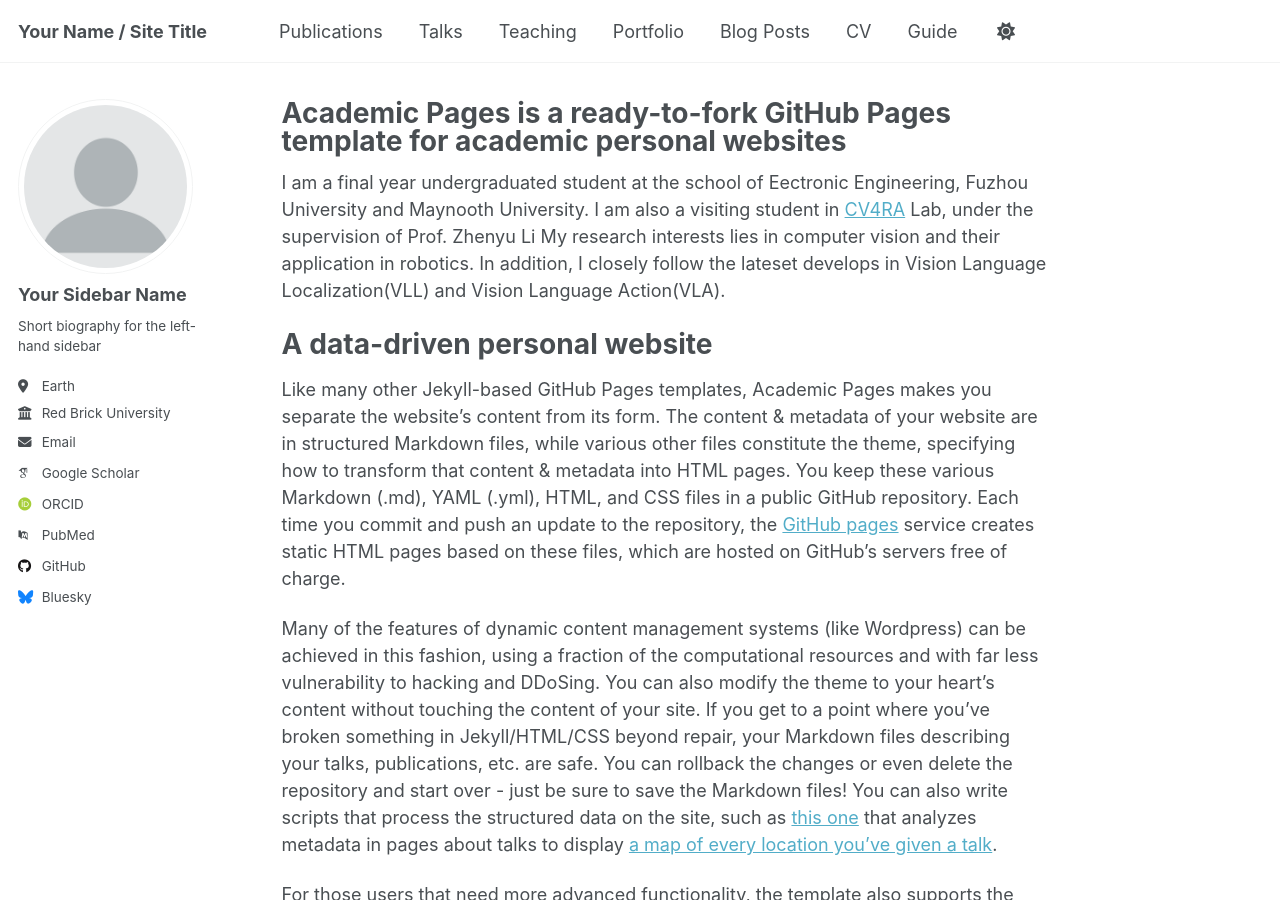
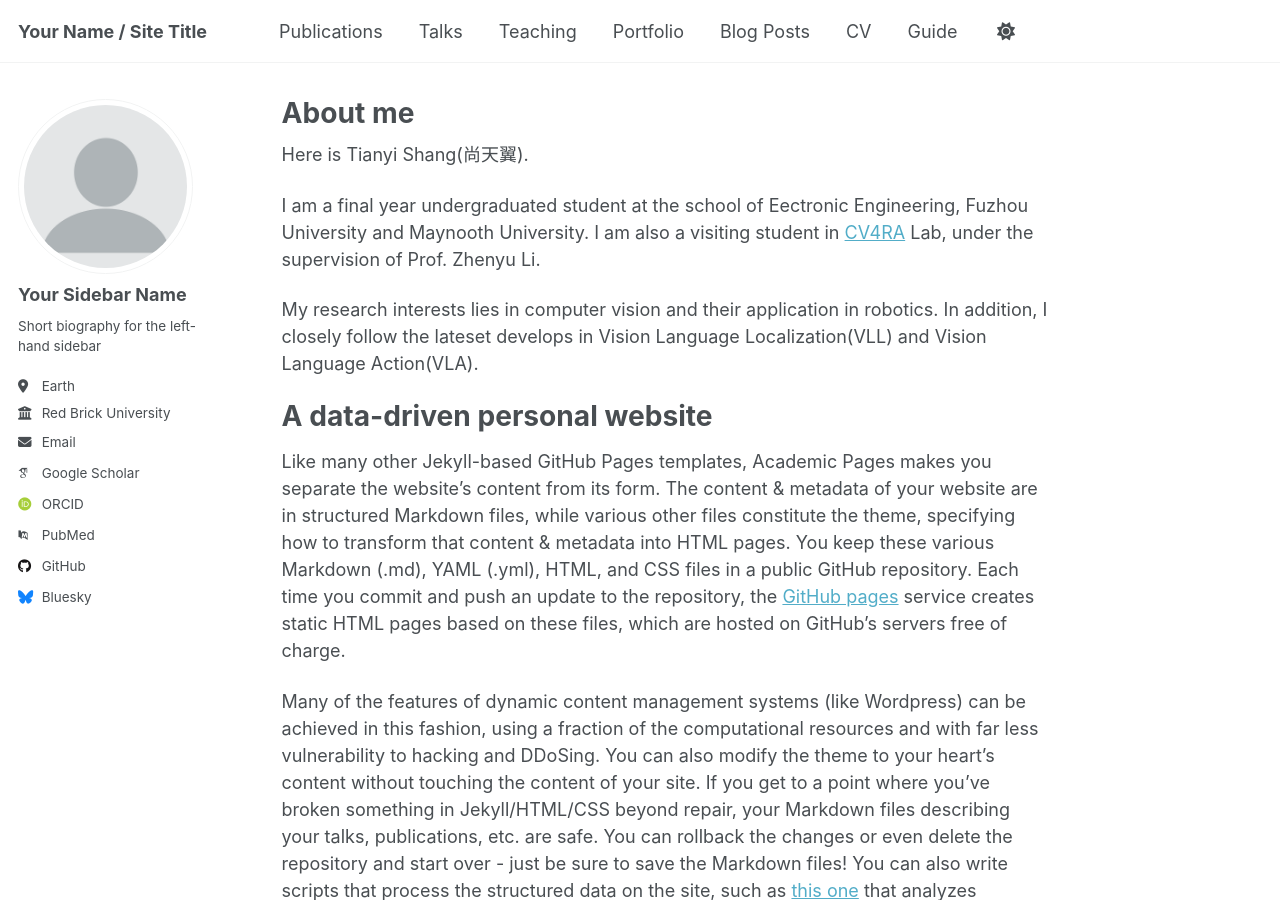
Before and after one commit to nuozimiaowu/TianyiShang.github.io, a Jekyll site: the page built from _pages/about.md, in a window 1280 px wide and 900 px high. Built offline with Jekyll 4.4.1, drawn with Linux system fonts in a browser that asks for light colours; some web fonts are replaced; a script that is not in the unit is left out.

Commit message:
Update about.md

```diff
--- a/_pages/about.md
+++ b/_pages/about.md
@@ -1,13 +1,15 @@
 ---
 permalink: /
-title: "Academic Pages is a ready-to-fork GitHub Pages template for academic personal websites"
+title: "About me"
 author_profile: true
 redirect_from:
   - /about/
   - /about.html
 ---
+Here is Tianyi Shang(尚天翼).
 
-I am a final year undergraduated student at the school of Eectronic Engineering, Fuzhou University and Maynooth University. I am also a visiting student in [CV4RA](https://github.com/CV4RA) Lab, under the supervision of Prof. Zhenyu Li
+I am a final year undergraduated student at the school of Eectronic Engineering, Fuzhou University and Maynooth University. I am also a visiting student in [CV4RA](https://github.com/CV4RA) Lab, under the supervision of Prof. Zhenyu Li.
+
 My research interests lies in computer vision and their application in robotics. In addition, I closely follow the lateset develops in Vision Language Localization(VLL) and Vision Language Action(VLA).
 
 A data-driven personal website
```
